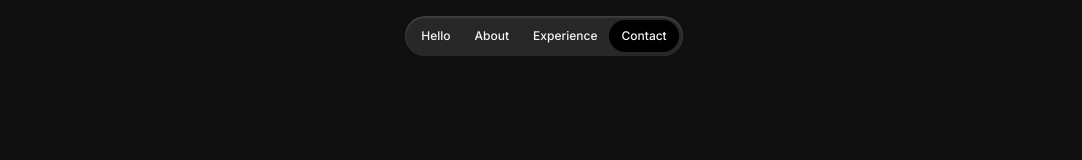
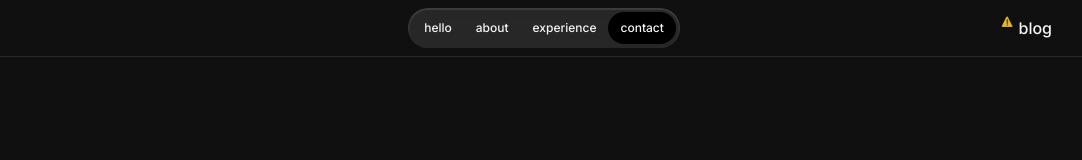
Before and after one commit to letelete/letelete.github.io, a Next.js app: page / in a window 1280 px wide. Shown: the top 160 px of the page, without its empty margins (96-1178 px from the left). Built offline with nearby package versions, Linux system fonts and the light colour scheme; no server answers.

Commit message:
Add blog link on home page

```diff
--- a/package.json
+++ b/package.json
@@ -29,12 +29,14 @@
     "eslint-plugin-react-refresh": "^0.4.5",
     "framer-motion": "^11.0.6",
     "lodash-es": "^4.17.21",
+    "lottie-web": "^5.12.2",
     "lucide-react": "^0.340.0",
     "next": "14.1.0",
     "next-mdx-remote": "^4.4.1",
     "portfolio": "link:",
     "react": "^18.2.0",
     "react-dom": "^18.2.0",
+    "react-responsive": "^10.0.0",
     "reading-time": "^1.5.0",
     "rehype-highlight": "^7.0.0"
   },
--- a/src/components/features/blog/blog-header.tsx
+++ b/src/components/features/blog/blog-header.tsx
@@ -3,30 +3,38 @@
 import { Player } from '@lottiefiles/react-lottie-player';
 import { Variants, motion } from 'framer-motion';
 import Link from 'next/link';
-import { forwardRef, useRef } from 'react';
+import { forwardRef, useCallback, useRef } from 'react';
 
+import { Button } from '~ui/atoms/button';
 import { UnicornEmoji } from '~ui/atoms/emojis';
 import { Typography } from '~ui/atoms/typography';
 import { AppHeader, AppHeaderProps } from '~ui/molecules/app-header';
 
-const itemMotionVariants: Variants = {
-  compact: { scale: 0.875 },
-  normal: { scale: 1 },
-} as const;
-
 const itemWithColorsMotionVariants: Variants = {
-  compact: { ...itemMotionVariants.compact, filter: 'grayscale(1)' },
-  normal: { ...itemMotionVariants.normal, filter: 'grayscale(0)' },
+  compact: { filter: 'grayscale(1)' },
+  normal: { filter: 'grayscale(0)' },
 } as const;
 
 const BlogHeader = forwardRef<HTMLDivElement, AppHeaderProps>((props, ref) => {
   const playerRef = useRef<Player>(null);
 
+  const handleAboutHover = useCallback(() => {
+    playerRef.current?.setPlayerDirection(1);
+    playerRef.current?.setPlayerSpeed(2);
+    playerRef.current?.play();
+  }, []);
+
+  const handleAboutBlur = useCallback(() => {
+    playerRef.current?.setPlayerDirection(-1);
+    playerRef.current?.setPlayerSpeed(4);
+    playerRef.current?.play();
+  }, []);
+
   return (
     <AppHeader
       onAnimationComplete={(event) => {
         if (event === 'normal') {
-          playerRef.current?.play();
+          handleAboutHover();
         }
       }}
       className='fixed'
@@ -35,14 +43,22 @@ const BlogHeader = forwardRef<HTMLDivElement, AppHeaderProps>((props, ref) => {
       ref={ref}
     >
       <Link href='/blog'>
-        <Typography variant='body' color='highlight' asChild>
-          <motion.p variants={itemMotionVariants}>
+        <Typography variant='body' color='highlight'>
           <span className='font-bold'> blog</span>
           .kawka.me
-          </motion.p>
         </Typography>
       </Link>
 
+      <Button
+        variant='ghost'
+        size='inline'
+        className='px-1 hover:bg-transparent'
+        asChild
+        onFocus={handleAboutHover}
+        onMouseEnter={handleAboutHover}
+        onMouseLeave={handleAboutBlur}
+        onBlur={handleAboutBlur}
+      >
         <Link href='/' className='relative'>
           <div className='absolute left-0 top-0 z-10 -translate-x-[1rem] -translate-y-[1.25rem]'>
             <Player
@@ -64,6 +80,7 @@ const BlogHeader = forwardRef<HTMLDivElement, AppHeaderProps>((props, ref) => {
             </motion.p>
           </Typography>
         </Link>
+      </Button>
     </AppHeader>
   );
 });
--- a/src/components/features/home/index.tsx
+++ b/src/components/features/home/index.tsx
@@ -1,17 +1,46 @@
 'use client';
 
-import { ReactNode, useCallback, useRef, useState } from 'react';
+import { Player } from '@lottiefiles/react-lottie-player';
+import { motion } from 'framer-motion';
+import { AnimationItem } from 'lottie-web';
+import Link from 'next/link';
+import {
+  ComponentProps,
+  ReactNode,
+  useCallback,
+  useRef,
+  useState,
+} from 'react';
 
+import { BLOG_PATH } from '~constants/index';
+
+import { useIsMobile } from '~hooks/use-responsive';
+
+import { Button } from '~ui/atoms/button';
 import { Navbar, NavbarItem } from '~ui/atoms/navbar';
 import { Navigatable, NavigatableHandler } from '~ui/atoms/navigatable';
+import { Typography } from '~ui/atoms/typography';
+import { AppHeader } from '~ui/molecules/app-header';
 import { Footer } from '~ui/molecules/footer';
 
 const navigationItems = [
-  { id: 'hello', label: 'Hello' },
-  { id: 'about', label: 'About' },
-  { id: 'experience', label: 'Experience' },
-  { id: 'contact', label: 'Contact' },
-] as NavbarItem[];
+  { id: 'hello', label: 'hello' },
+  { id: 'about', label: 'about' },
+  { id: 'experience', label: 'experience' },
+  { id: 'contact', label: 'contact' },
+] as const satisfies NavbarItem[];
+
+type NavigationKey = (typeof navigationItems)[number]['id'];
+
+const headerModeForSection: Record<
+  NavigationKey,
+  ComponentProps<typeof AppHeader>['mode']
+> = {
+  hello: 'dynamic',
+  about: 'dynamic',
+  experience: 'compact',
+  contact: 'compact',
+};
 
 export interface HomeProps {
   hero: ReactNode;
@@ -28,42 +57,105 @@ export const Home = ({
   contact,
   testimonial,
 }: HomeProps) => {
+  const isMobile = useIsMobile();
+
   const navigatableHandler = useRef<NavigatableHandler>(null);
   const [currentNavigationSectionId, setCurrentNavigationSectionId] =
-    useState<NavbarItem['id']>('home');
+    useState<NavigationKey>('hello');
 
   const handleSectionInView = useCallback((sectionId: string) => {
-    setCurrentNavigationSectionId(sectionId);
+    setCurrentNavigationSectionId(sectionId as NavigationKey);
   }, []);
 
   const handleSelectSection = useCallback((sectionId: string) => {
     navigatableHandler.current?.scrollTo?.(sectionId);
   }, []);
 
+  const blogIconPlayerRef = useRef<Player>(null);
+  const blogIconLottieRef = useRef<AnimationItem>();
+
+  const handleBlogHover = useCallback(() => {
+    blogIconPlayerRef.current?.setPlayerDirection(1);
+    blogIconPlayerRef.current?.setPlayerSpeed(1.5);
+    blogIconPlayerRef.current?.play();
+  }, []);
+
+  const handleBlogBlur = useCallback(() => {
+    blogIconPlayerRef.current?.setPlayerDirection(-1);
+    blogIconPlayerRef.current?.setPlayerSpeed(2);
+    blogIconPlayerRef.current?.play();
+  }, []);
+
   return (
     <main className='flex min-h-screen flex-col'>
+      <AppHeader
+        className='fixed'
+        innerClassName='flex gap-x-2'
+        mode={headerModeForSection[currentNavigationSectionId]}
+      >
+        <div className='flex-1 shrink-0' />
+
         <Navbar
+          className='w-fit'
           scopeId='home-main-navigation'
-        className='fixed left-0 right-0 top-4 z-50 mx-auto w-fit'
           items={navigationItems}
           selectedItemId={currentNavigationSectionId}
           onSelect={handleSelectSection}
         />
+
+        <div className='flex flex-1 justify-end'>
+          <Button
+            variant='ghost'
+            size='inline'
+            className='px-1 hover:bg-transparent'
+            asChild
+            onFocus={handleBlogHover}
+            onMouseEnter={handleBlogHover}
+            onMouseLeave={handleBlogBlur}
+            onBlur={handleBlogBlur}
+          >
+            <Link className='relative' href={BLOG_PATH}>
+              <motion.span
+                variants={{
+                  compact: { scale: 0.7, opacity: 0.9 },
+                  normal: { scale: 1, opacity: 1 },
+                }}
+                transition={{ type: 'spring' }}
+                className='absolute -top-5 right-3 opacity-80 sm:-top-[0.5em] sm:right-full sm:blur-none'
+              >
+                <Player
+                  lottieRef={(ref) => (blogIconLottieRef.current = ref)}
+                  ref={blogIconPlayerRef}
+                  keepLastFrame
+                  autoplay={isMobile}
+                  src='https://lottie.host/362ebfdf-672f-4f56-998c-53254b7df086/nelFXWU6JU.json'
+                  style={{ height: '2.75em', width: '2.75em' }}
+                />
+              </motion.span>
+              <Typography color='highlight'>blog</Typography>
+            </Link>
+          </Button>
+        </div>
+      </AppHeader>
 
       <Navigatable
         className='z-10'
         onSectionInView={handleSectionInView}
         ref={navigatableHandler}
       >
-        <Navigatable.Section sectionId='hello'>{hero}</Navigatable.Section>
+        <Navigatable.Section sectionId={'hello' satisfies NavigationKey}>
+          {hero}
+        </Navigatable.Section>
 
-        <Navigatable.Section sectionId='about'>{about}</Navigatable.Section>
+        <Navigatable.Section sectionId={'about' satisfies NavigationKey}>
+          {about}
+        </Navigatable.Section>
 
-        <Navigatable.Section sectionId='experience'>
+        <Navigatable.Section sectionId={'experience' satisfies NavigationKey}>
           {experience}
         </Navigatable.Section>
 
-        <Navigatable.Section sectionId='contact'>
+        <Navigatable.Section sectionId={'contact' satisfies NavigationKey}>
           {contact}
 
           {testimonial}
--- a/src/components/ui/molecules/app-header/index.tsx
+++ b/src/components/ui/molecules/app-header/index.tsx
@@ -13,10 +13,11 @@ import { cn, tw, vhToPx } from '~utils/style';
 export interface AppHeaderProps extends HTMLMotionProps<'header'> {
   innerClassName?: string;
   children?: ReactNode;
+  mode?: 'compact' | 'normal' | 'dynamic';
 }
 
 const AppHeader = forwardRef<HTMLDivElement, AppHeaderProps>(
-  ({ className, innerClassName, children, ...rest }, ref) => {
+  ({ className, innerClassName, children, mode = 'dynamic', ...rest }, ref) => {
     const [compact, setCompact] = useState(false);
 
     const { scrollY } = useScroll();
@@ -32,6 +33,15 @@ const AppHeader = forwardRef<HTMLDivElement, AppHeaderProps>(
     });
 
     useMotionValueEvent(scrollY, 'change', (latest) => {
+      if (mode === 'compact') {
+        setCompact(true);
+        return;
+      }
+      if (mode === 'normal') {
+        setCompact(false);
+        return;
+      }
+
       const MIN_SCROLL_OFFSET_COMPACT_VIEW = 0;
       const MIN_SCROLL_OFFSET_NORMAL_VIEW = 256;
 
--- /dev/null
+++ b/src/hooks/use-responsive.tsx
@@ -0,0 +1,35 @@
+import { useMediaQuery } from 'react-responsive';
+
+import { tw } from '~utils/style';
+
+export const breakpoints = tw.theme.screens;
+
+export type Breakpoint = keyof typeof breakpoints;
+
+export const useResponsiveValue = <TValue,>(
+  breakpoint: string,
+  defaultValue: TValue,
+  breakpointValue: TValue
+) => {
+  const isBreakpoint = useMediaQuery({ query: `(min-width: ${breakpoint})` });
+
+  if (isBreakpoint) {
+    return breakpointValue;
+  }
+
+  return defaultValue;
+};
+
+export const useResponsiveMinWidth = (breakpoint: string) => {
+  const isBreakpointOrGreater = useMediaQuery({
+    query: `(min-width: ${breakpoint})`,
+  });
+
+  return isBreakpointOrGreater;
+};
+
+export const useIsMobile = () => {
+  const isTabletOrGreater = useResponsiveMinWidth(breakpoints.sm);
+
+  return !isTabletOrGreater;
+};
```
Also changed, not shown: 1 other file (tests, documents, lock files or other folders). Lines whose indentation alone changed are shown as unchanged.
